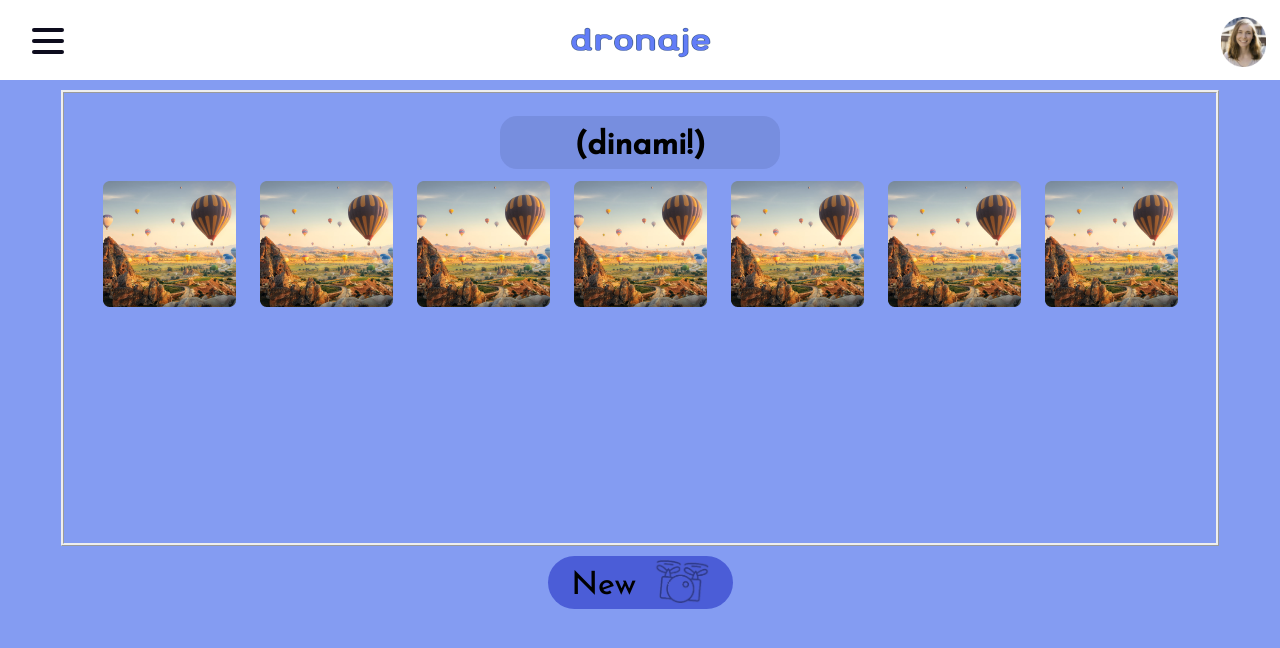
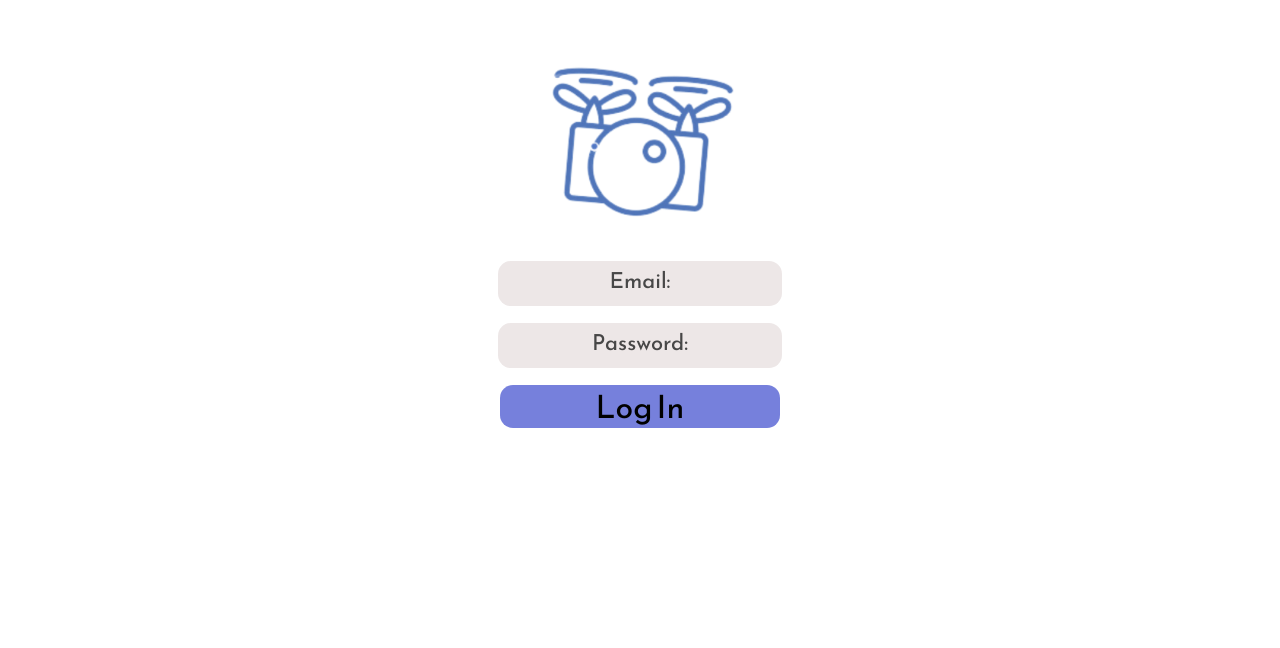
Before and after one commit to Dronaje/Team-A, a React (Create React App) app: page /homepage in a window 1280 px wide. Shown: the top 648 px of the page. Built offline with nearby package versions, Linux system fonts and the light colour scheme.

Commit message:
Design all pages

```diff
--- a/src/App.css
+++ b/src/App.css
@@ -56,6 +56,11 @@ body {
   color: white;
 }
 
+.formBody {
+  background-color: white;
+  min-height: 100vh;
+}
+
 .App-link {
   color: #61dafb;
 }
@@ -112,14 +117,59 @@ body {
   margin: auto;
 }
 
+.buttonLogin {
+  width: 280px;
+  height: 43px;
+  border-radius: 13px;
+  background: rgba(45, 61, 202, 0.65);
+  margin-top: 20px;
+  font-family: 'Reem Kufi', sans-serif;
+  font-size: 32px;
+  font-style: normal;
+  border: none;
+  display: flex;
+  justify-content: space-evenly;
+  align-items: center;
+  margin: auto;
+  margin-top: 17px;
+}
+
+.form-button {
+  background-color: transparent;
+  width: 110px;
+  height: 106px;
+  border-radius: 60px;
+  border: none;
+  display: flex;
+  justify-content: space-evenly;
+  align-items: center;
+  marker-end: 0px;
+  margin-top: 90px;
+}
+
 .photos{
   height: 450px;
   width: 90%;
   margin: 10px auto;
-  border: ridge;
   overflow: overlay;
   text-align: -webkit-center;
+}
 
+.forms {
+  height: 525px;
+  width: 90%;
+  margin: 10px auto;
+  overflow: overlay;
+  text-align: -webkit-center;
+}
+
+.formsLogin {
+  height: 100vh;
+  width: 90%;
+  margin: auto;
+  margin-top: 0px;
+  overflow: overlay;
+  text-align: -webkit-center;
 }
 
 .buy {
@@ -182,3 +232,48 @@ h3 {
   margin: auto;
   margin-top: 23px;
 }
+
+.sharingTitel {
+  color: #16265E;
+  font-weight: inherit;
+  font-size: 40px;
+}
+
+.inFrom {
+  background: #EDE7E7;
+}
+
+input, select {
+  width: 280px;
+  height: 43px;
+  border-radius: 13px;
+  background: rgba(245, 239, 239, 0.63);
+  display: flex;
+  margin-top: 17px;
+  border: none;
+  text-align: center;
+}
+
+::placeholder {
+  font-size: 22px;
+  color: rgb(71, 71, 71);
+  font-family: 'Reem Kufi', sans-serif;
+}
+
+.endPage {
+  height: 55px;
+  margin-top: 25px;
+}
+
+.add{
+  height: 123px;
+}
+
+.send {
+  height: 175px;
+}
+
+.form-logo {
+  height: 190px;
+  margin-top: 50px;
+}
--- a/src/index.js
+++ b/src/index.js
@@ -7,16 +7,22 @@ import { BrowserRouter } from "react-router-dom";
 import HomePage from '../src/pages/HomePage';
 import ImgDes from './pages/ImageDescription';
 import Categors from './pages/CategoriesOptions';
-import Sharing from './pages/SharingConfirm';
+import SharingC from './pages/SharingConfirm';
+import Sharing from './pages/Sharing';
+import NweCategor from './pages/NewCategory';
+import Login from './pages/Login';
+import SignIn from './pages/SignIn';
 
 ReactDOM.render(
   <BrowserRouter>
     {/* <App /> */}
     {/* <HomePage /> */}
     {/* <ImgDes /> */}
-    <Categors />
+    {/* <Categors /> */}
     {/* <Sharing /> */}
-
+    {/* <NweCategor /> */}
+    <Login />
+    {/* <SignIn /> */}
   </BrowserRouter>,
   document.getElementById("root")
 );
--- a/src/pages/CategoriesOptions.js
+++ b/src/pages/CategoriesOptions.js
@@ -3,7 +3,7 @@ import Header from "../components/header";
 import dronaje from '../static/dronaje.png';
 import temp from '../static/temp.png';
 
-const HomePage = () =>{
+const CategoriesOptions = () =>{
     return(
         <body>
             <Header />
@@ -25,4 +25,4 @@ const HomePage = () =>{
     )
 }
 
-export default HomePage;
+export default CategoriesOptions;
--- a/src/pages/HomePage.js
+++ b/src/pages/HomePage.js
@@ -2,7 +2,6 @@ import React from 'react';
 import Header from "../components/header";
 import dronaje from '../static/dronaje.png';
 import temp from '../static/temp.png';
-
 
 const HomePage = () =>{
     return(
--- a/src/pages/ImageDescription.js
+++ b/src/pages/ImageDescription.js
@@ -3,7 +3,7 @@ import Header from "../components/header";
 import buy from '../static/buy.png';
 import temp from '../static/temp.png';
 
-const HomePage = () =>{
+const ImageDescription = () =>{
     return(
         <body>
             <Header />
@@ -18,4 +18,4 @@ const HomePage = () =>{
     )
 }
 
-export default HomePage;
+export default ImageDescription;
--- /dev/null
+++ b/src/pages/Login.js
@@ -0,0 +1,19 @@
+import React from 'react';
+import dronaje from '../static/dronageLight.png';
+
+const Login = () => {
+    return (
+        <body className="formBody">
+            <div className="formsLogin">
+                <img src={dronaje} className="form-logo" />
+                <form>
+                    <input type="text" placeholder="Email:" className="inFrom"></input>
+                    <input type="text" placeholder="Password:" className="inFrom"></input>
+                    <button className="buttonLogin" type="submit" onClick="">Log In</button>
+                </form>
+            </div>
+        </body>
+    )
+}
+
+export default Login;
--- a/src/pages/NewCategory.js
+++ b/src/pages/NewCategory.js
@@ -0,0 +1,22 @@
+import React from 'react';
+import Header from "../components/header";
+import add from '../static/add.png';
+
+const NewCategory = () => {
+    return (
+        <body>
+            <Header />
+            <div className="forms">
+                <form>
+                    {/* Change to select */}
+                    <input type="text" placeholder="Choose a photo" className="endPage"></input>
+                    <input type="text" placeholder="Category" className="endPage"></input>
+                    <input type="text" placeholder="Description.." className="endPage"></input>
+                    <button className="form-button" type="submit" onClick=""><img src={add} className="add" /></button>
+                </form>
+            </div>
+        </body>
+    )
+}
+
+export default NewCategory;
--- a/src/pages/Sharing.js
+++ b/src/pages/Sharing.js
@@ -0,0 +1,23 @@
+import React from 'react';
+import Header from "../components/header";
+import send from '../static/send.png';
+
+const Sharing = () => {
+    return (
+        <body>
+            <Header />
+            <div className="forms">
+                <h1 className="sharingTitel">Sharing is caring!</h1>
+                    <form>
+                        <input type="text" placeholder="Sending to: (Email address)"></input>
+                        <input type="text" placeholder="Some words.."></input>
+                        {/* Change to select */}
+                        <input type="text" placeholder="My pictures"></input>
+                        <button className="form-button" type="submit" onClick=""><img src={send} className="send" /></button>
+                    </form>
+            </div>
+        </body>
+    )
+}
+
+export default Sharing;
--- a/src/pages/SharingConfirm.js
+++ b/src/pages/SharingConfirm.js
@@ -2,7 +2,7 @@ import React from 'react';
 import Header from "../components/header";
 import dronaje from '../static/dronaje.png';
 
-const HomePage = () =>{
+const SharingConfirm = () =>{
     return(
         <body>
             <Header />
@@ -15,4 +15,4 @@ const HomePage = () =>{
     )
 }
 
-export default HomePage;
+export default SharingConfirm;
--- /dev/null
+++ b/src/pages/SignIn.js
@@ -0,0 +1,24 @@
+import React from 'react';
+import dronaje from '../static/dronageLight.png';
+
+const SignIn = () => {
+    return (
+        <body className="formBody">
+            <div className="formsLogin">
+                <img src={dronaje} className="form-logo" />
+                <form>
+                    <input type="text" placeholder="Full name:" className="inFrom"></input>
+                    <input type="text" placeholder="Gender:" className="inFrom"></input>
+                    <input type="text" placeholder="Date of Birth:" className="inFrom"></input>
+                    <input type="text" placeholder="Email:" className="inFrom"></input>
+                    <input type="text" placeholder="Password:" className="inFrom"></input>
+                    <input type="text" placeholder="Confirm Password:" className="inFrom"></input>
+                    <input type="text" placeholder="Genre:" className="inFrom"></input>
+                    <button className="buttonLogin" type="submit" onClick="">Sign In</button>
+                </form>
+            </div>
+        </body>
+    )
+}
+
+export default SignIn;
--- a/src/pages/UserCategories.js
+++ b/src/pages/UserCategories.js
@@ -2,7 +2,7 @@ import React from 'react';
 import Header from "../components/header";
 import dronaje from '../static/dronaje.png';
 
-const HomePage = () =>{
+const UserCategories = () =>{
     return(
         <body>
             <Header />
@@ -20,4 +20,4 @@ const HomePage = () =>{
     )
 }
 
-export default HomePage;
+export default UserCategories;
```
Also changed, not shown: src/static/add.png (added), src/static/send.png (added).
